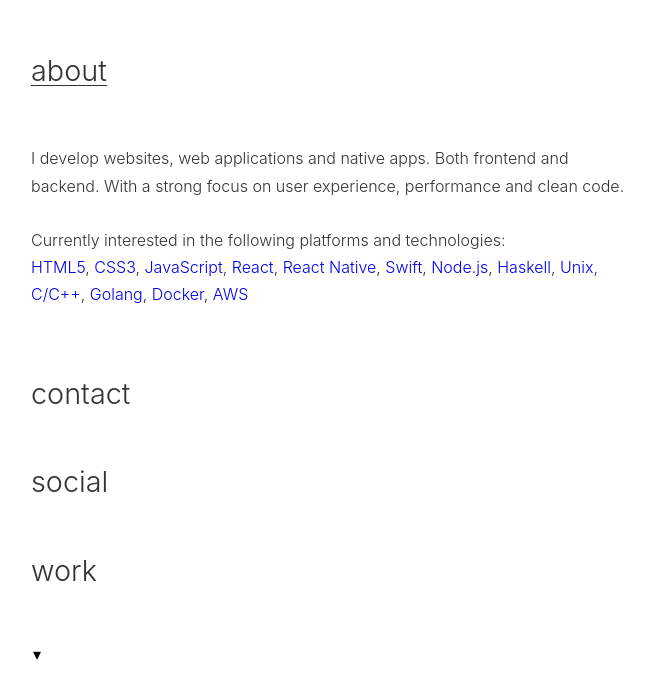
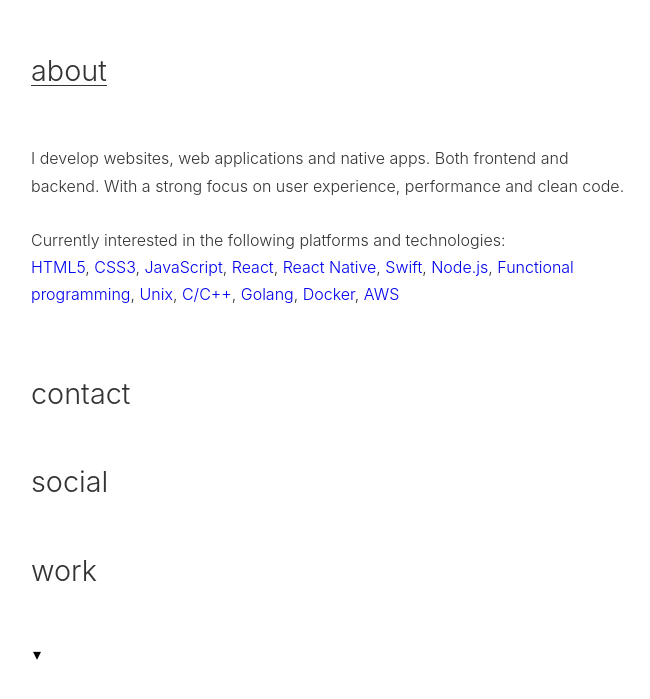
Before and after one commit to gilleswittenberg/gilleswittenberg.com, a website: page src/index.html in a window 1280 px wide. Both pictures are taken after a click on the link "about". Shown: the part 237-936 px from the top of the page, without its empty margins (309-959 px from the left). Drawn offline with Linux system fonts and the light colour scheme.

Commit message:
About text

```diff
--- a/src/index.html
+++ b/src/index.html
@@ -55,7 +55,7 @@
 							<a href="https://facebook.github.io/react-native/" title="React Native">React&nbsp;Native</a>,
 							<a href="https://swift.org/" title="Swift">Swift</a>,
 							<a href="https://nodejs.org/" title="Node.js">Node.js</a>,
-							<a href="https://www.haskell.org/" title="Haskell">Haskell</a>,
+							<a href="https://en.wikipedia.org/wiki/Functional_programming" title="Functional programming">Functional programming</a>,
 							<a href="https://en.wikipedia.org/wiki/Unix" title="Unix">Unix</a>,
 							<a href="https://en.wikipedia.org/wiki/C_(programming_language)" title="C/C++">C/C++</a>,
 							<a href="https://golang.org/" title="Golang">Golang</a>,
```
